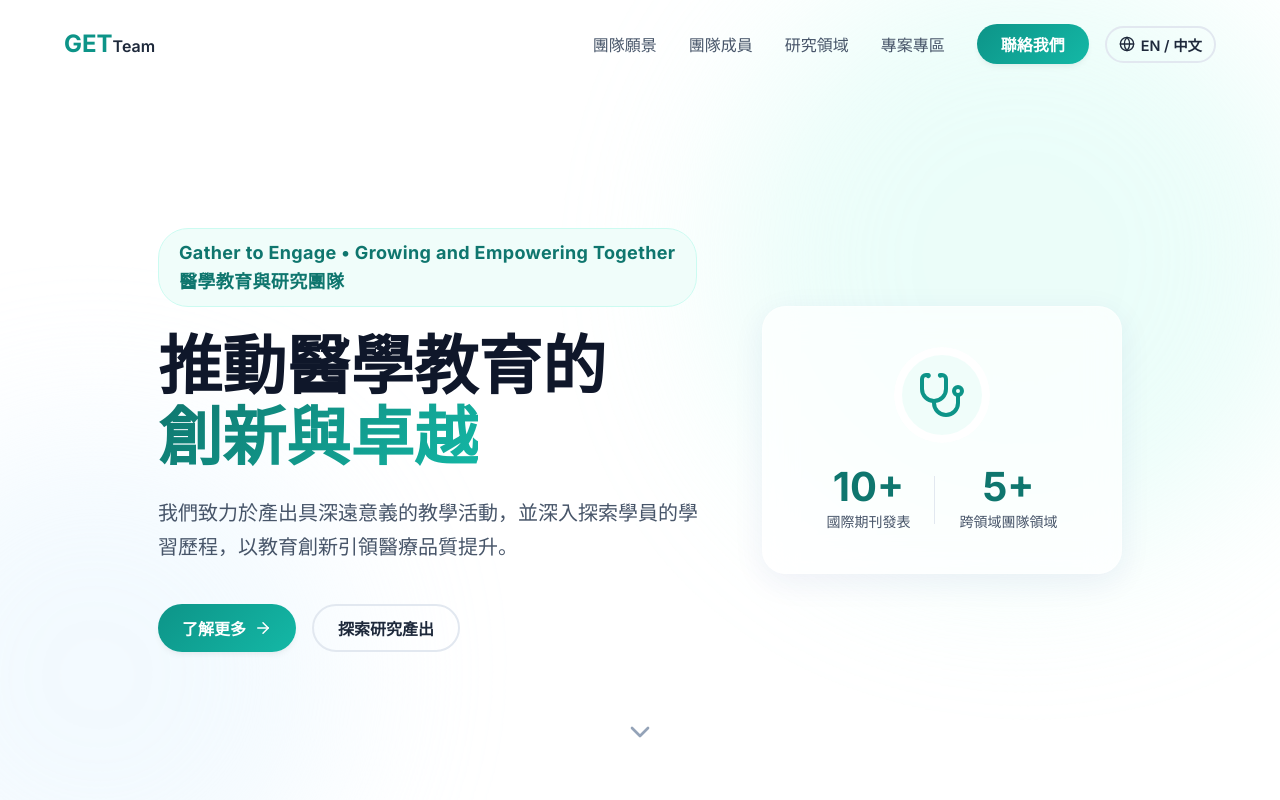
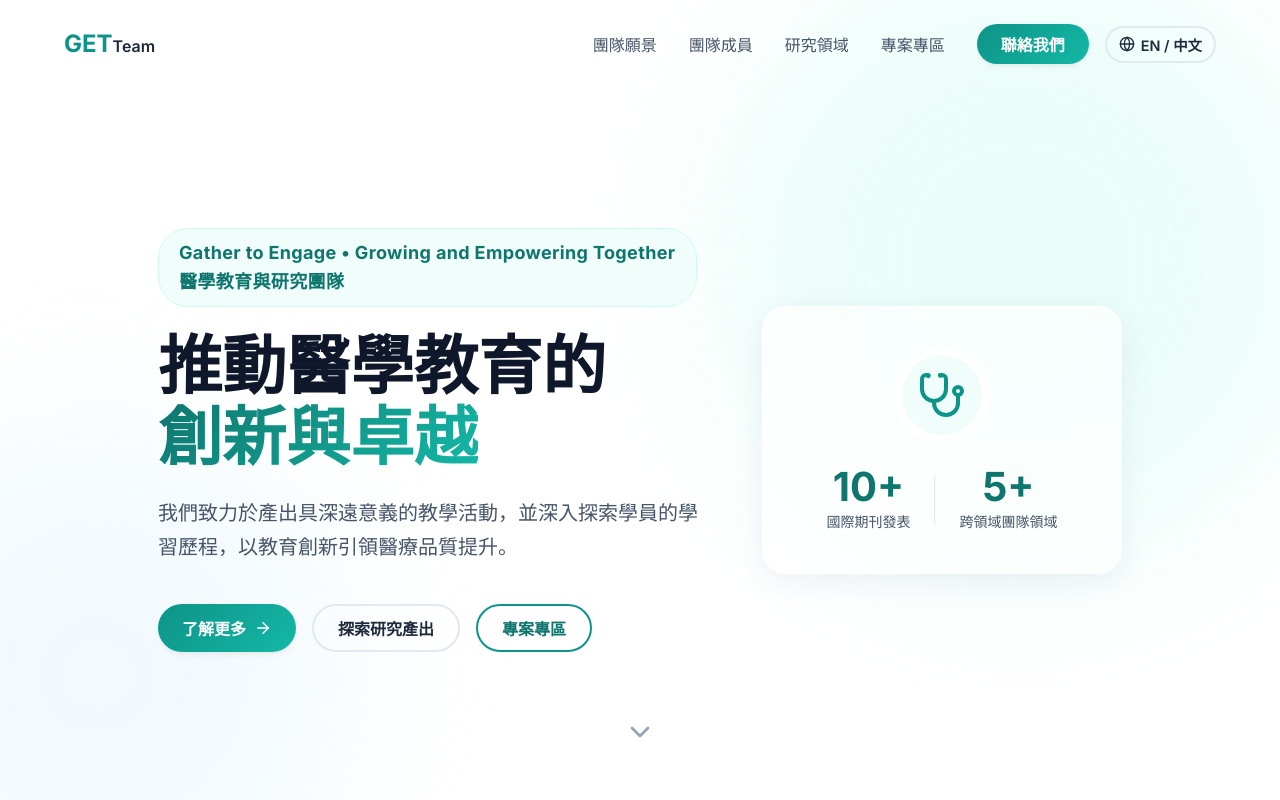
Before and after one commit to lendiswu/lendiswu.github.io, a React (Vite) app: page /#/ in a window 1280 px wide. Shown: the top 800 px of the page. Built offline with nearby package versions, Linux system fonts and the light colour scheme.

Commit message:
feat: add projects shortcut button in hero section

```diff
--- a/src/locales/en.json
+++ b/src/locales/en.json
@@ -80,6 +80,7 @@
     "heroSub": "We are dedicated to producing highly impactful educational activities and deeply exploring learners' journeys, leading healthcare quality improvement through educational innovation.",
     "btnMore": "Learn More",
     "btnExplore": "Explore Research",
+    "btnProjects": "Project Area",
     "stat1": "International Publications",
     "stat2": "Interprofessional Fields",
     "visionTitle": "Our Vision",
--- a/src/locales/zh.json
+++ b/src/locales/zh.json
@@ -80,6 +80,7 @@
     "heroSub": "我們致力於產出具深遠意義的教學活動，並深入探索學員的學習歷程，以教育創新引領醫療品質提升。",
     "btnMore": "了解更多",
     "btnExplore": "探索研究產出",
+    "btnProjects": "專案專區",
     "stat1": "國際期刊發表",
     "stat2": "跨領域團隊領域",
     "visionTitle": "團隊願景",
--- a/src/pages/Home.jsx
+++ b/src/pages/Home.jsx
@@ -76,6 +76,9 @@ export default function Home() {
               </button>
               <button onClick={() => scrollTo('research')} className="btn-outline">
                 {t('home.btnExplore')}
+              </button>
+              <button onClick={() => scrollTo('projects')} className="btn-outline" style={{ borderColor: 'var(--color-primary)', color: 'var(--color-primary-dark)' }}>
+                {t('home.btnProjects')}
               </button>
             </div>
           </div>
```
